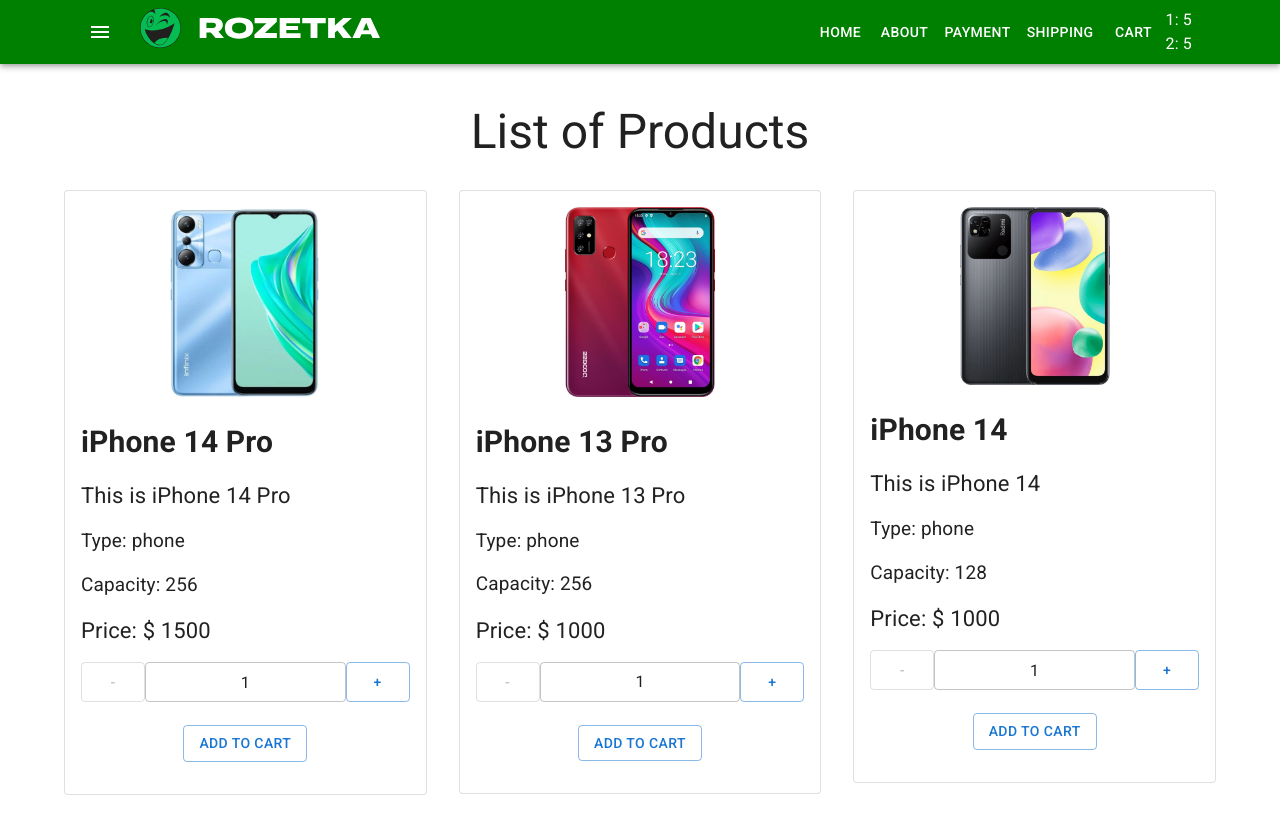
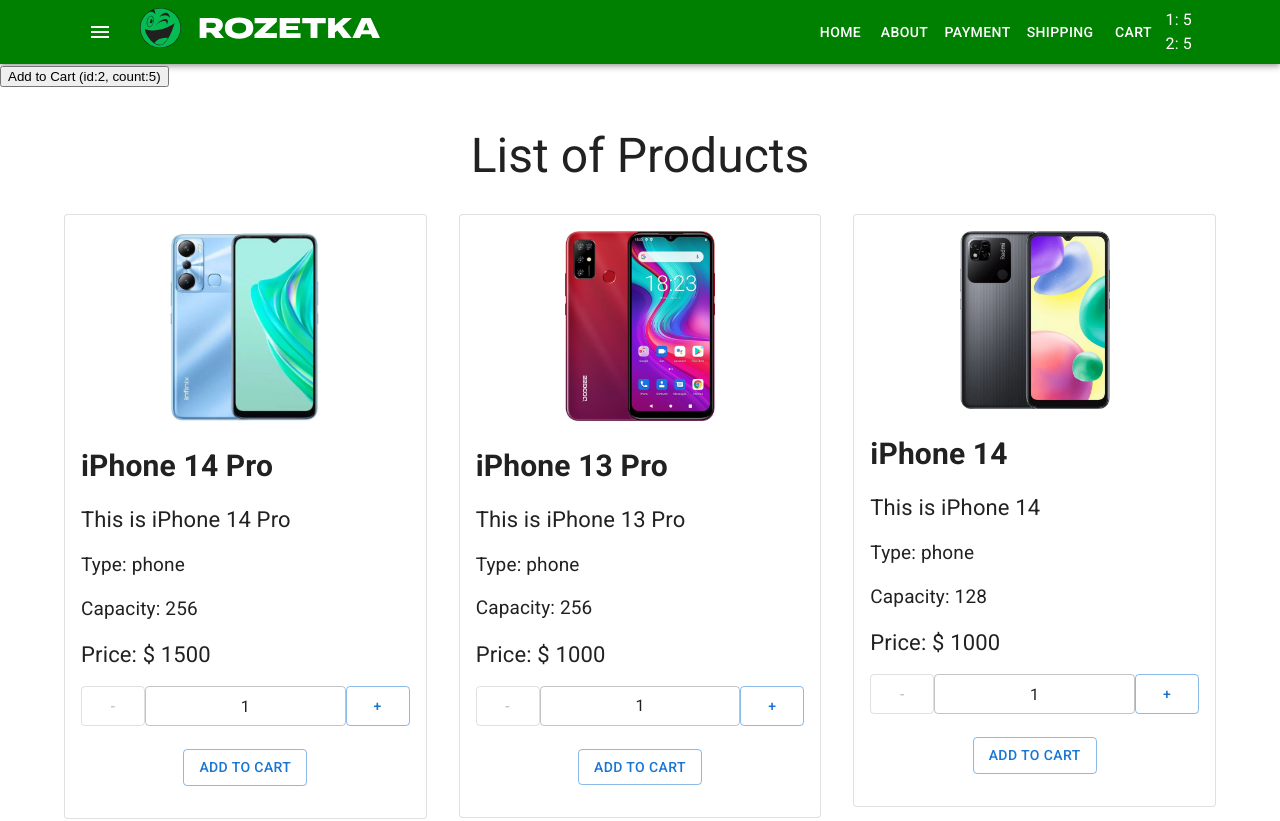
Before and after one commit to LiudmilaLushchuk/REACT-shop-project, a React (Create React App) app: page / in a window 1280 px wide. Shown: the top 821 px of the page. Built offline with nearby package versions, Linux system fonts and the light colour scheme.

Commit message:
added addProductInCart

```diff
--- a/src/Container/App/App.tsx
+++ b/src/Container/App/App.tsx
@@ -14,12 +14,20 @@
     2: 5,
   })
 
-  const addProductToCart = (count: number, price: number) => {}
+  const addProductToCart = (id: number, count: number) => {
+    setProductsInCart((prevState) => ({
+      ...prevState,
+      [id]: (prevState[id] || 0) + count,
+    }))
+  }
 
   return (
     <StyledEngineProvider injectFirst>
       <CssBaseline />
       <Header productsInCart={productsInCart} />
+      <button onClick={() => addProductToCart(2, 5)}>
+        Add to Cart (id:2, count:5)
+      </button>
       <Main addProductToCart={addProductToCart} />
     </StyledEngineProvider>
   )
--- a/src/Container/Main/Main.tsx
+++ b/src/Container/Main/Main.tsx
@@ -2,7 +2,7 @@
 import Home from 'pages/Home/Home'
 
 type Props = {
-  addProductToCart: (count: number, price: number) => void
+  addProductToCart: (id: number, count: number) => void
 }
 
 const Main = ({ addProductToCart }: Props) => {
--- a/src/components/Products/ProductList.tsx
+++ b/src/components/Products/ProductList.tsx
@@ -3,7 +3,7 @@
 import productsArray from 'utils/productsArray'
 
 type Props = {
-  addProductToCart: (count: number, price: number) => void
+  addProductToCart: (id: number, count: number) => void
 }
 
 const ProductList = ({ addProductToCart }: Props) => {
@@ -22,6 +22,7 @@
           ({ id, title, description, type, capacity, price, image }) => (
             <Grid item xs={12} sm={6} md={4} key={id}>
               <ProductListItem
+                id={id}
                 title={title}
                 description={description}
                 capacity={capacity}
--- a/src/components/Products/ProductListItem.tsx
+++ b/src/components/Products/ProductListItem.tsx
@@ -9,16 +9,18 @@
 import { useState } from 'react'
 
 type Props = {
+  id: number
   title: string
   description: string
   capacity: string
   type: string
   price: number
   image: string
-  addProductToCart: (count: number, price: number) => void
+  addProductToCart: (id: number, count: number) => void
 }
 
 const ProductListItem = ({
+  id,
   title,
   description,
   type,
@@ -68,7 +70,7 @@
         <CardActions className="btn-wrap">
           <Button
             variant="outlined"
-            onClick={() => addProductToCart(count, price)}
+            onClick={() => addProductToCart(id, count)}
           >
             Add to cart
           </Button>
--- a/src/pages/Home/Home.tsx
+++ b/src/pages/Home/Home.tsx
@@ -1,7 +1,7 @@
 import ProductList from 'components/Products/ProductList'
 
 type Props = {
-  addProductToCart: (count: number, price: number) => void
+  addProductToCart: (id: number, count: number) => void
 }
 
 const Home = ({ addProductToCart }: Props) => {
```
